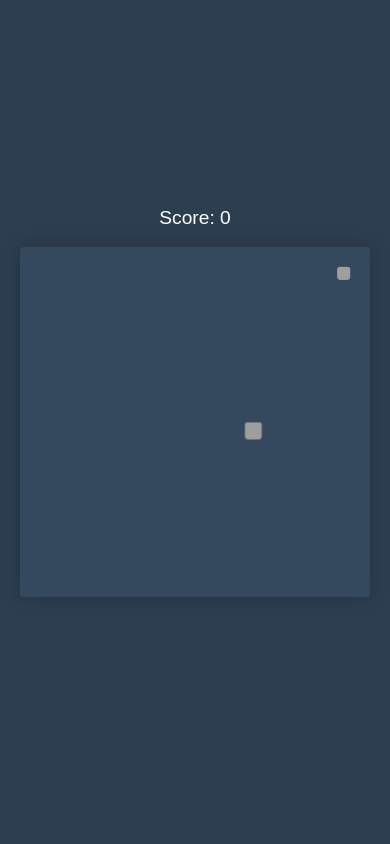
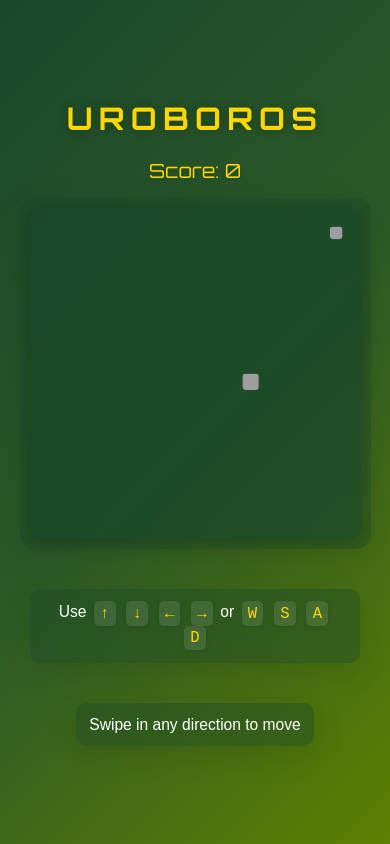
Before and after one commit to Xatpy/uroboro, a plain HTML site: page index.html in a window 390 px wide. Drawn offline with Linux system fonts and the light colour scheme.

Commit message:
Design update

```diff
--- a/game.js
+++ b/game.js
@@ -221,7 +221,7 @@ class Snake {
       y: y,
       memeIndex: memeIndex,
       time: 0,
-      duration: 500,
+      duration: 300,
     };
   }
 
--- a/index.html
+++ b/index.html
@@ -8,11 +8,8 @@
     />
 
     <!-- Primary Meta Tags -->
-    <title>Meme Snake Game - A Fun Twist on the Classic Snake</title>
-    <meta
-      name="title"
-      content="Meme Snake Game - A Fun Twist on the Classic Snake"
-    />
+    <title>Uroboros - The Meme Snake Game</title>
+    <meta name="title" content="Uroboros - The Meme Snake Game" />
     <meta
       name="description"
       content="Play the classic Snake game with a modern twist! Each segment of the snake is a different meme. Features smooth movement, touch controls, and increasing difficulty. Play on any device!"
@@ -20,10 +17,7 @@
 
     <!-- Open Graph / Facebook -->
     <meta property="og:type" content="website" />
-    <meta
-      property="og:title"
-      content="Meme Snake Game - A Fun Twist on the Classic Snake"
-    />
+    <meta property="og:title" content="Uroboros - The Meme Snake Game" />
     <meta
       property="og:description"
       content="Play the classic Snake game with a modern twist! Each segment of the snake is a different meme. Features smooth movement, touch controls, and increasing difficulty."
@@ -31,10 +25,7 @@
 
     <!-- Twitter -->
     <meta property="twitter:card" content="summary_large_image" />
-    <meta
-      property="twitter:title"
-      content="Meme Snake Game - A Fun Twist on the Classic Snake"
-    />
+    <meta property="twitter:title" content="Uroboros - The Meme Snake Game" />
     <meta
       property="twitter:description"
       content="Play the classic Snake game with a modern twist! Each segment of the snake is a different meme. Features smooth movement, touch controls, and increasing difficulty."
@@ -55,11 +46,31 @@
     <meta name="format-detection" content="telephone=no" />
 
     <link rel="stylesheet" href="styles.css" />
+    <link rel="preconnect" href="https://fonts.googleapis.com" />
+    <link rel="preconnect" href="https://fonts.gstatic.com" crossorigin />
+    <link
+      href="https://fonts.googleapis.com/css2?family=Orbitron:wght@400;700&display=swap"
+      rel="stylesheet"
+    />
   </head>
   <body>
-    <div class="game-container">
-      <canvas id="gameCanvas"></canvas>
-      <div class="score">Score: <span id="scoreValue">0</span></div>
+    <div class="main-container">
+      <h1 class="game-title">UROBOROS</h1>
+      <div class="game-container">
+        <canvas id="gameCanvas"></canvas>
+        <div class="score">Score: <span id="scoreValue">0</span></div>
+      </div>
+      <div class="instructions desktop-only">
+        <p>
+          Use <span class="key">↑</span> <span class="key">↓</span>
+          <span class="key">←</span> <span class="key">→</span> or
+          <span class="key">W</span> <span class="key">S</span>
+          <span class="key">A</span> <span class="key">D</span>
+        </p>
+      </div>
+      <div class="instructions mobile-only">
+        <p>Swipe in any direction to move</p>
+      </div>
     </div>
     <script src="game.js"></script>
   </body>
--- a/styles.css
+++ b/styles.css
@@ -1,37 +1,179 @@
+:root {
+  --gradient-start: #1a472a;
+  --gradient-middle: #2d5a27;
+  --gradient-end: #5c8001;
+  --text-color: #ffffff;
+  --accent-color: #ffd700;
+  --glass-bg: rgba(26, 71, 42, 0.4);
+}
+
+* {
+  margin: 0;
+  padding: 0;
+  box-sizing: border-box;
+}
+
 body {
   margin: 0;
-  padding: 20px;
+  padding: 10px;
+  height: 100vh;
+  overflow: hidden;
+  background: linear-gradient(
+    135deg,
+    var(--gradient-start),
+    var(--gradient-middle),
+    var(--gradient-end)
+  );
+  font-family: Arial, sans-serif;
   display: flex;
   justify-content: center;
   align-items: center;
-  min-height: 100vh;
-  background-color: #2c3e50;
-  font-family: Arial, sans-serif;
-  box-sizing: border-box;
+  color: var(--text-color);
+}
+
+.main-container {
+  width: 100%;
+  height: 100%;
+  max-width: 1200px;
+  display: flex;
+  flex-direction: column;
+  align-items: center;
+  justify-content: center;
+  gap: 20px;
+  padding: 20px;
+}
+
+.game-title {
+  font-family: "Orbitron", sans-serif;
+  font-size: min(3.5rem, 8vw);
+  font-weight: 700;
+  text-align: center;
+  color: var(--accent-color);
+  text-shadow: 0 0 10px rgba(0, 0, 0, 0.3);
+  letter-spacing: 0.2em;
+  margin-bottom: 40px;
 }
 
 .game-container {
   position: relative;
-  width: 100%;
-  max-width: 90vh;
+  background: var(--glass-bg);
+  padding: 10px;
+  border-radius: 15px;
+  box-shadow: 0 8px 32px rgba(0, 0, 0, 0.1);
+  backdrop-filter: blur(10px);
+  width: min(90vh, 90vw);
+  height: min(90vh, 90vw);
   display: flex;
-  flex-direction: column;
+  justify-content: center;
   align-items: center;
 }
 
 canvas {
   width: 100%;
   height: 100%;
-  background-color: #34495e;
-  border-radius: 4px;
-  box-shadow: 0 0 20px rgba(0, 0, 0, 0.2);
+  background: rgba(26, 71, 42, 0.6);
+  border-radius: 10px;
+  box-shadow: 0 4px 16px rgba(0, 0, 0, 0.2);
 }
 
 .score {
   position: absolute;
   top: -40px;
-  color: white;
-  font-size: min(1.2em, 5vw);
   width: 100%;
   text-align: center;
+  font-family: "Orbitron", sans-serif;
+  font-size: min(1.5rem, 5vw);
+  color: var(--accent-color);
+  text-shadow: 0 2px 4px rgba(0, 0, 0, 0.2);
 }
+
+.instructions {
+  background: var(--glass-bg);
+  padding: 0.8rem;
+  border-radius: 10px;
+  text-align: center;
+  backdrop-filter: blur(10px);
+  box-shadow: 0 8px 32px rgba(0, 0, 0, 0.1);
+  font-size: min(1rem, 4vw);
+  margin-top: 20px;
+}
+
+.instructions h2 {
+  font-family: "Orbitron", sans-serif;
+  font-size: min(1.5rem, 5vw);
+  margin-bottom: 0.5rem;
+  color: var(--accent-color);
+}
+
+.controls {
+  display: flex;
+  justify-content: space-around;
+  flex-wrap: wrap;
+  gap: 1rem;
+  margin-bottom: 1rem;
+}
+
+.control-group h3 {
+  font-family: "Orbitron", sans-serif;
+  font-size: min(1.2rem, 4vw);
+  margin-bottom: 0.4rem;
+  color: var(--accent-color);
+}
+
+.key {
+  display: inline-block;
+  background: rgba(255, 255, 255, 0.1);
+  padding: 0.2em 0.4em;
+  border-radius: 5px;
+  margin: 0 0.2em;
+  font-family: monospace;
+  box-shadow: 0 2px 4px rgba(0, 0, 0, 0.1);
+  color: var(--accent-color);
+}
+
+.game-rules {
+  margin-top: 0.5rem;
+  padding-top: 0.5rem;
+  border-top: 1px solid rgba(255, 255, 255, 0.1);
+}
+
+.game-rules p {
+  margin: 0.3rem 0;
+  font-size: min(1rem, 4vw);
+}
+
+/* Desktop devices */
+@media (hover: hover) and (pointer: fine) {
+  .mobile-only {
+    display: none;
+  }
+}
+
+/* Mobile devices */
+@media (hover: none) and (pointer: coarse) {
+  .desktop-only {
+    display: none;
+  }
+}
+
+/* Height adjustments */
+@media (max-height: 600px) {
+  .main-container {
+    gap: 10px;
+    padding: 10px;
+  }
+
+  .game-title {
+    font-size: min(2rem, 6vw);
+    margin-bottom: 20px;
+  }
+
+  .score {
+    top: -30px;
+  }
+
+  .instructions {
+    padding: 0.5rem;
+    margin-top: 10px;
+  }
+}
```
